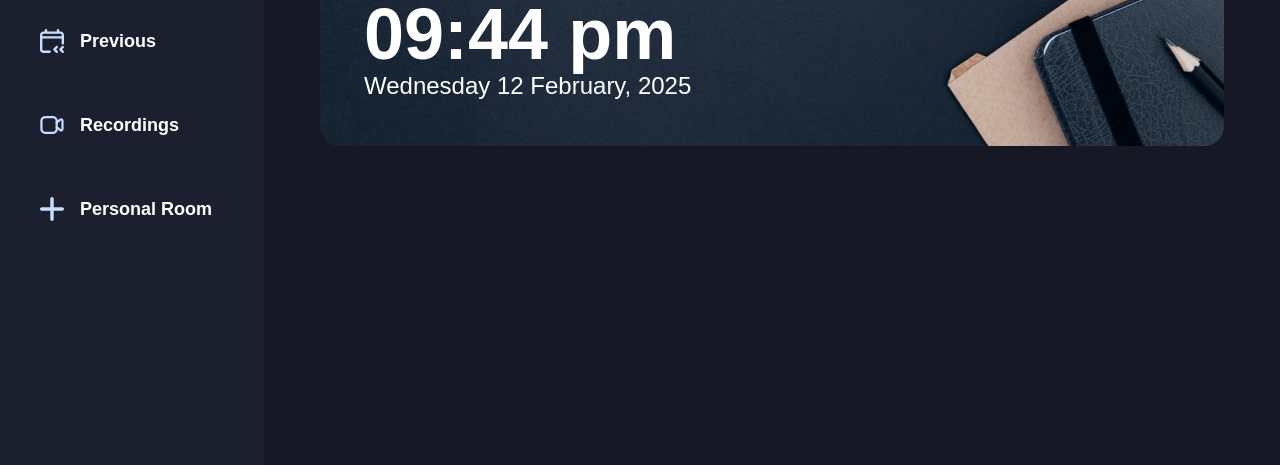
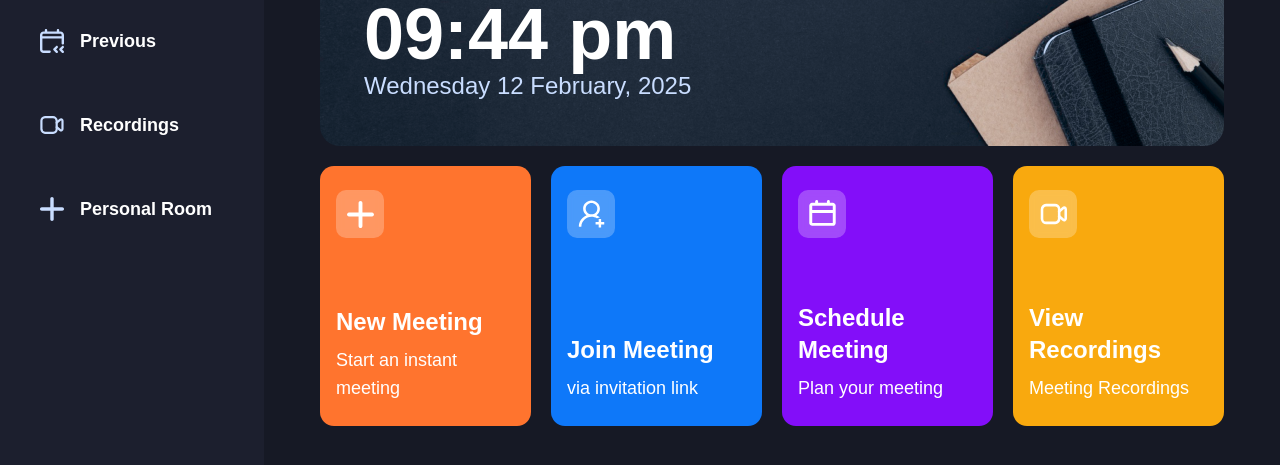
Before and after one commit to Tyagi221B/BharatBaithak, a Next.js app: page / in a window 1280 px wide. Shown: the part 269-734 px from the top of the page. Built offline with nearby package versions, Linux system fonts and the light colour scheme; no server answers.

Commit message:
Add MeetingTypeList and HomeCard.

```diff
--- a/app/(root)/(home)/page.tsx
+++ b/app/(root)/(home)/page.tsx
@@ -1,3 +1,4 @@
+import MeetingTypeList from "@/components/MeetingTypeList";
 import TimeDisplay from "@/components/TimeDisplay";
 
 const Home = () => {
@@ -13,6 +14,7 @@
           </div>
         </div>
       </div>
+      <MeetingTypeList />
     </section>
   );
 };
--- /dev/null
+++ b/components/HomeCard.tsx
@@ -0,0 +1,36 @@
+'use client';
+
+import Image from 'next/image';
+
+import { cn } from '@/lib/utils';
+
+interface HomeCardProps {
+  className?: string;
+  img: string;
+  title: string;
+  description: string;
+  handleClick?: () => void;
+}
+
+const HomeCard = ({ className, img, title, description, handleClick }: HomeCardProps) => {
+  return (
+    <section
+      className={cn(
+        'bg-orange-1 px-4 py-6 flex flex-col justify-between w-full xl:max-w-[270px] min-h-[260px] rounded-[14px] cursor-pointer',
+        className
+      )}
+      onClick={handleClick}
+    >
+      <div className="flex-center glassmorphism size-12 rounded-[10px]">
+        <Image src={img} alt="meeting" width={27} height={27} />
+      </div>
+
+      <div className="flex flex-col gap-2">
+        <h1 className="text-2xl font-bold">{title}</h1>
+        <p className="text-lg font-normal">{description}</p>
+      </div>
+    </section>
+  );
+};
+
+export default HomeCard;
--- /dev/null
+++ b/components/MeetingTypeList.tsx
@@ -0,0 +1,46 @@
+'use client';
+
+import { useState } from 'react';
+import { useRouter } from 'next/navigation';
+import HomeCard from './HomeCard';
+
+const MeetingTypeList = () => {
+  const router = useRouter();
+  const [meetingState, setMeetingState] = useState<
+    'isScheduleMeeting' | 'isJoiningMeeting' | 'isInstantMeeting' | undefined
+  >(undefined);
+
+  return (
+    <section className="grid grid-cols-1 gap-5 md:grid-cols-2 xl:grid-cols-4">
+      <HomeCard
+        img="/icons/add-meeting.svg"
+        title="New Meeting"
+        description="Start an instant meeting"
+        handleClick={() => setMeetingState('isInstantMeeting')}
+      />
+      <HomeCard
+        img="/icons/join-meeting.svg"
+        title="Join Meeting"
+        description="via invitation link"
+        className="bg-blue-1"
+        handleClick={() => setMeetingState('isJoiningMeeting')}
+      />
+      <HomeCard
+        img="/icons/schedule.svg"
+        title="Schedule Meeting"
+        description="Plan your meeting"
+        className="bg-purple-1"
+        handleClick={() => setMeetingState('isScheduleMeeting')}
+      />
+      <HomeCard
+        img="/icons/recordings.svg"
+        title="View Recordings"
+        description="Meeting Recordings"
+        className="bg-yellow-1"
+        handleClick={() => router.push('/recordings')}
+      />
+    </section>
+  );
+};
+
+export default MeetingTypeList;
--- a/tailwind.config.ts
+++ b/tailwind.config.ts
@@ -17,6 +17,23 @@
           2: '#161925',
           3: '#252A41',
           4: '#1E2757',
+        },
+        blue: {
+          1: '#0E78F9',
+        },
+        sky: {
+          1: '#C9DDFF',
+          2: '#ECF0FF',
+          3: '#F5FCFF',
+        },
+        orange: {
+          1: '#FF742E',
+        },
+        purple: {
+          1: '#830EF9',
+        },
+        yellow: {
+          1: '#F9A90E',
         },
 				background: 'hsl(var(--background))',
 				foreground: 'hsl(var(--foreground))',
```
